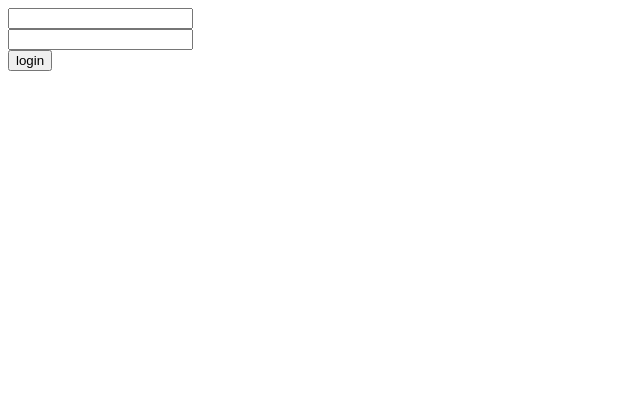
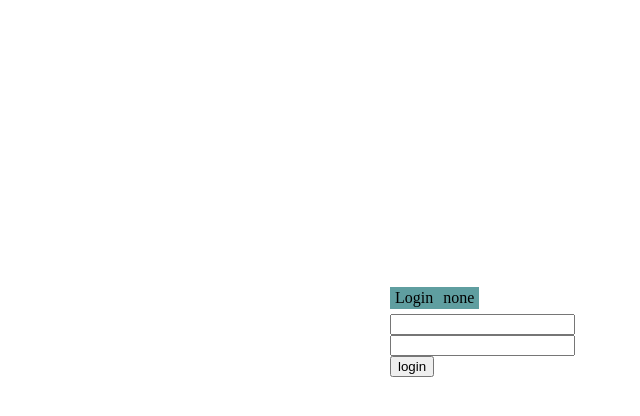
Before and after one commit to kosvi/login-service-front, a React (Create React App) app: page / in a window 1280 px wide. Shown: the top 416 px of the page, without its empty margins (0-640 px from the left). Built offline with nearby package versions, Linux system fonts and the light colour scheme.

Commit message:
started working on UI

```diff
--- a/package.json
+++ b/package.json
@@ -14,7 +14,7 @@
     "react-dom": "^18.2.0",
     "react-scripts": "5.0.1",
     "typescript": "^4.7.4",
-    "web-vitals": "^2.1.4"
+    "zod": "^3.17.10"
   },
   "scripts": {
     "start": "react-scripts start",
@@ -40,6 +40,5 @@
       "last 1 firefox version",
       "last 1 safari version"
     ]
-  },
-  "homepage": "https://auth.5v.fi/static/"
+  }
 }
--- /dev/null
+++ b/src/App.css
@@ -0,0 +1,32 @@
+body {
+  margin: 0;
+  padding: 0;
+}
+
+#Page {
+  display: flex;
+  justify-content: center;
+  align-items: center;
+  height: 100vh;
+}
+
+#ContentWindow {
+  display: inline-block;
+  width: 500px;
+}
+
+#Menu {
+  margin-bottom: 5px;
+}
+
+.menuButton {
+  cursor: pointer;
+  display: inline-block;
+  background-color: cadetblue;
+  color: black;
+  padding: 2px 5px;
+}
+
+#Content {
+  height: 200px;
+}
--- a/src/App.tsx
+++ b/src/App.tsx
@@ -1,29 +1,15 @@
-import React, { useState } from 'react';
+import React from 'react';
+import ContentWindow from './components/ContentWindow';
+import './App.css';
 
 function App() {
 
-  const [username, setUsername] = useState<string>('');
-  const [password, setPassword] = useState<string>('');
-
-  const updateUsername = (event: React.FormEvent<HTMLInputElement>) => {
-    setUsername(event.currentTarget.value);
-  };
-
-  const updatePassword = (event: React.FormEvent<HTMLInputElement>) => {
-    setPassword(event.currentTarget.value);
-  };
-
-  const printToConsole = () => {
-    console.log(`Username: ${username}, Password: ${password}`);
-  };
-
   return (
-    <div className="App">
-      <input type="text" value={username} onChange={updateUsername} /> <br />
-      <input type="password" value={password} onChange={updatePassword} /> <br />
-      <button onClick={printToConsole}>login</button>
+    <div id="Page">
+      <ContentWindow />
     </div>
   );
+
 }
 
 export default App;
--- /dev/null
+++ b/src/components/ContentWindow.tsx
@@ -0,0 +1,25 @@
+import React, { useState } from 'react';
+import LoginForm from './LoginForm';
+
+function ContentWindow() {
+
+  const [content, setContent] = useState<string>('login');
+
+  const updateContent = (newContent: string) => {
+    setContent(newContent);
+  };
+
+  return (
+    <div id="ContentWindow">
+      <div id="Menu">
+        <div className="menuButton" onClick={() => updateContent('login')}>Login</div>
+        <div className="menuButton" onClick={() => updateContent('none')}>none</div>
+      </div>
+      <div id="Content">
+        {content === 'login' && <LoginForm />}
+      </div>
+    </div>
+  );
+}
+
+export default ContentWindow;
--- /dev/null
+++ b/src/components/LoginForm.tsx
@@ -0,0 +1,42 @@
+import React, { useState } from 'react';
+import { API } from '../services/API';
+import { ZodLoginResult } from '../types/API';
+import { isLoginResult } from '../utils/validators';
+
+function LoginForm() {
+
+  const [username, setUsername] = useState<string>('');
+  const [password, setPassword] = useState<string>('');
+
+  const updateUsername = (event: React.FormEvent<HTMLInputElement>) => {
+    setUsername(event.currentTarget.value);
+  };
+
+  const updatePassword = (event: React.FormEvent<HTMLInputElement>) => {
+    setPassword(event.currentTarget.value);
+  };
+
+  const submit = async () => {
+    console.log(`Username: ${username}, Password: ${password}`);
+    const result = await API.post('/login', { username: username, password: password });
+    if (!result.success) {
+      // login failed
+      alert(`login failed: ${result.content.error}`);
+    } else {
+      // login succeeded
+      if (isLoginResult(result)) {
+        alert(`login succeeded: ${result.content.uid}`);
+      }
+    }
+  };
+
+  return (
+    <div className="App">
+      <input type="text" value={username} onChange={updateUsername} /> <br />
+      <input type="password" value={password} onChange={updatePassword} /> <br />
+      <button onClick={submit}>login</button>
+    </div>
+  );
+}
+
+export default LoginForm;
--- /dev/null
+++ b/src/services/API.ts
@@ -0,0 +1,51 @@
+import { ApiError, ApiResult, FailedApiResult, ZodApiError } from '../types/API';
+import { BACKEND_URL } from '../utils/config';
+
+async function post(path: string, content: unknown): Promise<ApiResult | FailedApiResult> {
+  const fullUrl = `${BACKEND_URL}${path}`;
+  try {
+    const response = await fetch(fullUrl, {
+      method: 'POST',
+      mode: 'cors',
+      cache: 'no-cache',
+      headers: {
+        'Content-Type': 'application/json'
+      },
+      body: JSON.stringify(content)
+    });
+    const responseJson = await response.json();
+    if (ZodApiError.safeParse(responseJson)) {
+      return {
+        success: false,
+        content: responseJson
+      };
+    }
+    if (response.status >= 200 && response.status < 300) {
+      // status 2xx
+      return {
+        success: true,
+        content: responseJson
+      };
+    }
+  } catch (error) {
+    if (error instanceof Error) {
+      return {
+        success: false,
+        content: {
+          error: `api failed: ${error.message}`
+        }
+      };
+    }
+  }
+  // finally just return unknown failure
+  return {
+    success: false,
+    content: {
+      error: 'unknown error'
+    }
+  };
+}
+
+export const API = {
+  post
+};
--- /dev/null
+++ b/src/types/API.ts
@@ -0,0 +1,31 @@
+import { z } from 'zod';
+
+export const ZodLoginResult = z.object({
+  token: z.string(),
+  content: z.object({
+    uid: z.string(),
+    username: z.string(),
+    name: z.string().optional(),
+    email: z.string().email().optional(),
+    read_only: z.boolean(),
+    expires: z.number()
+  })
+}).strict();
+
+export type LoginResult = z.infer<typeof ZodLoginResult>;
+
+export const ZodApiError = z.object({
+  error: z.string()
+});
+
+export type ApiError = z.infer<typeof ZodApiError>;
+
+export interface FailedApiResult {
+  success: false,
+  content: ApiError
+}
+
+export interface ApiResult {
+  success: true,
+  content: unknown
+}
--- /dev/null
+++ b/src/utils/config.ts
@@ -0,0 +1 @@
+export const BACKEND_URL = process.env.REACT_APP_BACKEND_URL || process.exit(2);
--- /dev/null
+++ b/src/utils/validators.ts
@@ -0,0 +1,5 @@
+import { LoginResult, ZodLoginResult } from '../types/API';
+
+export function isLoginResult(obj: unknown): obj is LoginResult {
+  return ZodLoginResult.safeParse(obj).success;
+}
```
Also changed, not shown: src/components/ConfirmWindow.tsx (added, +11 -0 lines), 3 other files (tests, documents, lock files or other folders).
